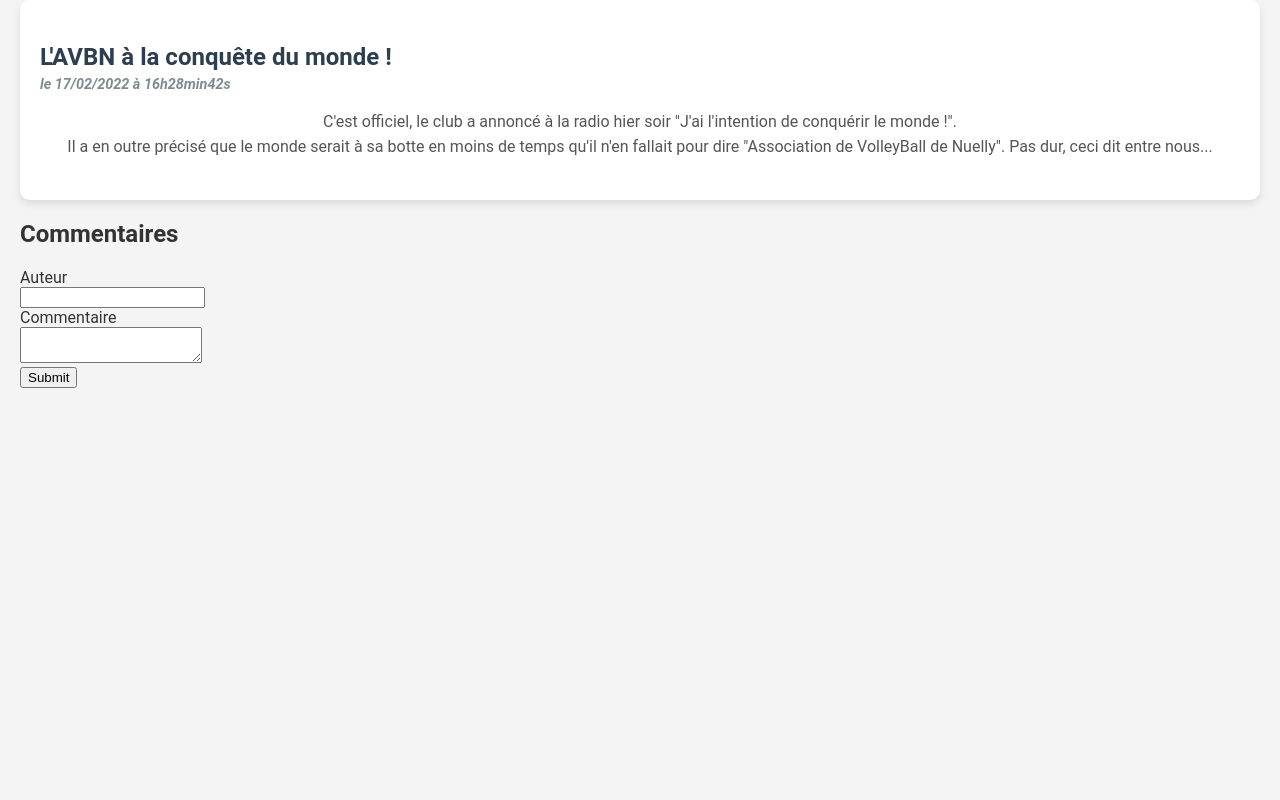
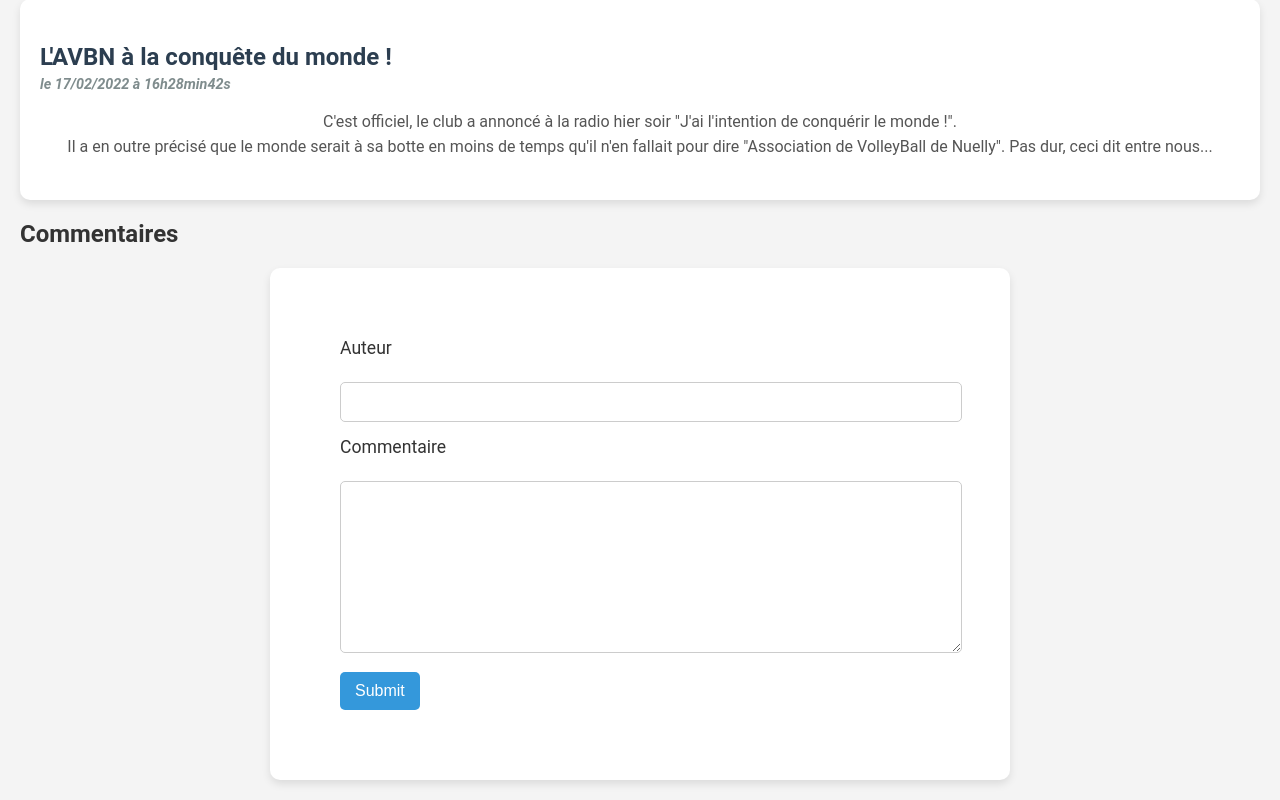
Before and after one commit to zaaine/Blog-Association, a PHP site: page /index.php?action=post&id=2 in a window 1280 px wide. Shown: the part 168-968 px from the top of the page. Before the commit the page ends 556 px from the top, so only its background shows below. Run offline with PHP 8.4, Linux system fonts and the light colour scheme; data comes from the database, SQL or seed files in the repository.

Commit message:
amélioration style sur la partie commentaire

```diff
--- a/blog/src/styles/style.css
+++ b/blog/src/styles/style.css
@@ -97,3 +97,173 @@ p {
     font-size: 0.9rem;
   }
 }
+
+/* Style pour le conteneur du formulaire */
+form {
+  background-color: #fff;
+  padding: 70px;
+  margin-top: 20px;
+  border-radius: 10px;
+  box-shadow: 0 4px 8px rgba(0, 0, 0, 0.1);
+  max-width: 600px;
+  margin: 0 auto;
+}
+
+/* Style pour les labels */
+form label {
+  font-size: 1.1rem;
+  color: #333;
+  display: block;
+  margin-bottom: 5px;
+}
+
+/* Style pour les champs de texte */
+form input[type="text"],
+form textarea {
+  width: 100%;
+  padding: 10px;
+  margin-bottom: 15px;
+  border: 1px solid #ccc;
+  border-radius: 5px;
+  font-size: 1rem;
+}
+
+/* Effet de focus sur les champs */
+form input[type="text"]:focus,
+form textarea:focus {
+  border-color: #3498db;
+  box-shadow: 0 0 8px rgba(52, 152, 219, 0.3);
+  outline: none;
+}
+
+/* Style pour le textarea */
+form textarea {
+  resize: vertical;
+  min-height: 150px;
+}
+
+/* Style du bouton de soumission */
+form input[type="submit"] {
+  background-color: #3498db;
+  color: #fff;
+  border: none;
+  padding: 10px 15px;
+  font-size: 1rem;
+  border-radius: 5px;
+  cursor: pointer;
+  transition: background-color 0.3s ease;
+}
+
+/* Effet de hover sur le bouton */
+form input[type="submit"]:hover {
+  background-color: #2980b9;
+}
+
+/* Style des commentaires */
+.news {
+  background-color: #fff;
+  padding: 20px;
+  margin-bottom: 20px;
+  border-radius: 10px;
+  box-shadow: 0 4px 8px rgba(0, 0, 0, 0.1);
+}
+
+/* Style pour chaque commentaire */
+.news p {
+  font-size: 1rem;
+  line-height: 1.6;
+  color: #555;
+}
+
+/* Style du lien 'modifier' */
+.news a {
+  color: #3498db;
+  text-decoration: none;
+  font-weight: bold;
+  transition: color 0.3s ease;
+}
+
+.news a:hover {
+  color: #2980b9;
+}
+
+/* Responsive Design pour les petits écrans */
+@media (max-width: 768px) {
+  form {
+    padding: 15px;
+  }
+
+  form input[type="text"],
+  form textarea {
+    font-size: 0.9rem;
+  }
+
+  form input[type="submit"] {
+    font-size: 0.9rem;
+  }
+}
+
+/* Style pour les commentaires */
+.comments-section {
+  margin-top: 20px;
+}
+
+.comment {
+  background-color: #fff;
+  padding: 15px;
+  margin-bottom: 15px;
+  border-left: 4px solid #3498db;
+  border-radius: 5px;
+  box-shadow: 0 4px 6px rgba(0, 0, 0, 0.1);
+  margin-top: 2rem;
+}
+
+/* Style pour l'auteur du commentaire */
+.comment strong {
+  color: #2c3e50;
+  font-size: 1.1rem;
+  display: block;
+  margin-bottom: 5px;
+}
+
+/* Style pour la date du commentaire */
+.comment em {
+  font-size: 0.9rem;
+  color: #7f8c8d;
+  display: block;
+  margin-bottom: 10px;
+}
+
+/* Style pour le contenu du commentaire */
+.comment p {
+  font-size: 1rem;
+  line-height: 1.6;
+  color: #555;
+}
+
+/* Style pour le lien 'modifier' */
+.comment a {
+  color: #3498db;
+  text-decoration: none;
+  font-weight: bold;
+  transition: color 0.3s ease;
+}
+
+.comment a:hover {
+  color: #2980b9;
+}
+
+/* Responsive Design */
+@media (max-width: 768px) {
+  .comment {
+    padding: 10px;
+  }
+
+  .comment strong {
+    font-size: 1rem;
+  }
+
+  .comment p {
+    font-size: 0.9rem;
+  }
+}
--- a/blog/templates/post.php
+++ b/blog/templates/post.php
@@ -17,6 +17,7 @@
 
 <h2>Commentaires</h2>
 
+<div class="comments-section">
     <form action="index.php?action=addComment&id=<?= $post->identifier ?>" method="post">
         <div>
             <label for="author">Auteur</label><br />
@@ -31,14 +32,13 @@
         </div>
     </form>
 
-<?php
-foreach ($comments as $comment) {
-    ?>
-    <p><strong><?= htmlspecialchars($comment->author) ?></strong> le <?= $comment->frenchCreationDate ?> (<a href="index.php?action=updateComment&id=<?= $comment->identifier ?>">modifier</a>)</p>
+	<?php foreach ($comments as $comment) { ?>
+        <div class="comment">
+            <p><strong><?= htmlspecialchars($comment->author) ?></strong> le <?= $comment->frenchCreationDate ?>
+               (<a href="index.php?action=updateComment&id=<?= $comment->identifier ?>">modifier</a>)</p>
             <p><?= nl2br(htmlspecialchars($comment->comment)) ?></p>
-<?php
-}
-?>
+        </div>
+    <?php } ?>
 <?php $content = ob_get_clean(); ?>
 
 <?php require('layout.php') ?>
```
Lines whose indentation alone changed are shown as unchanged.
